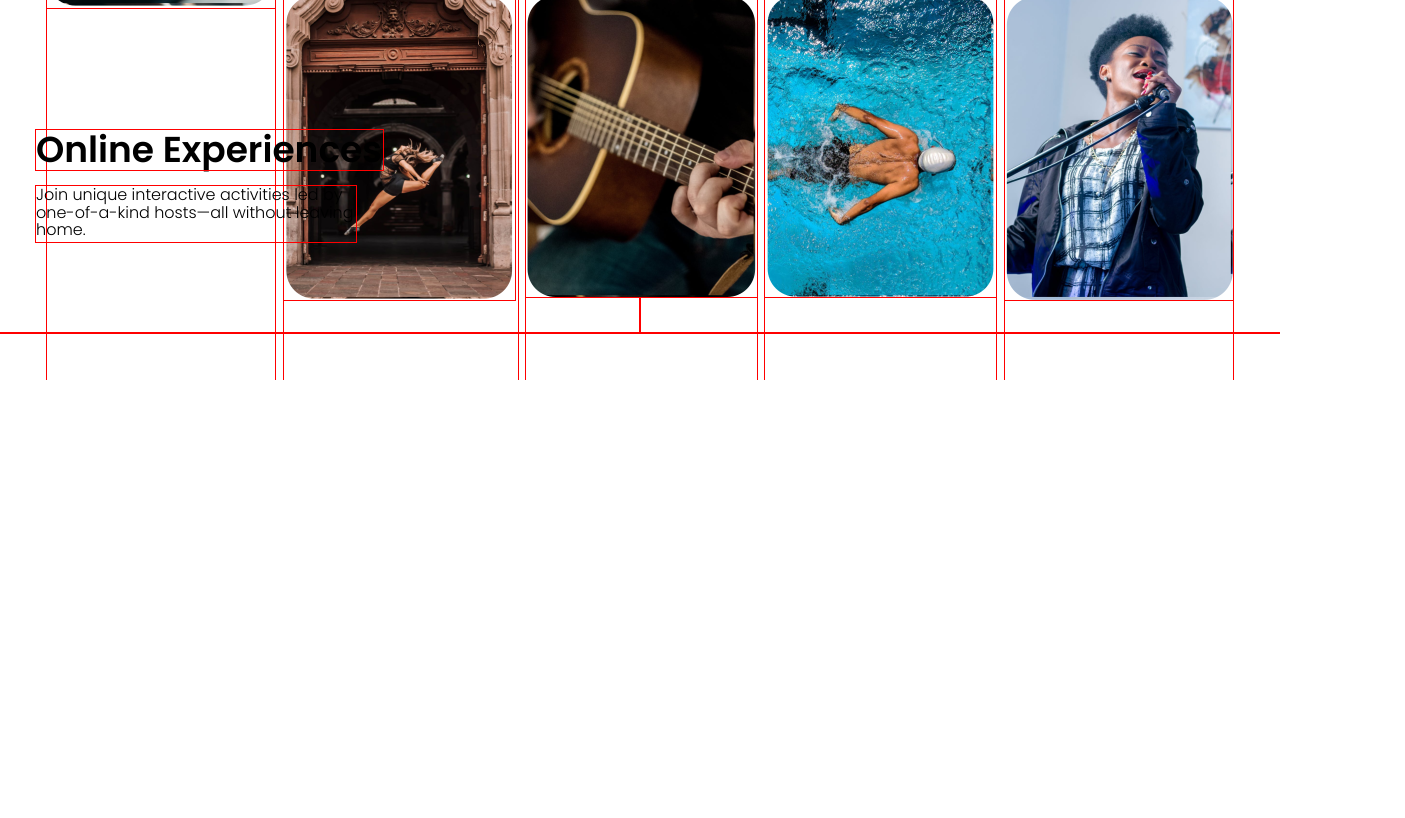
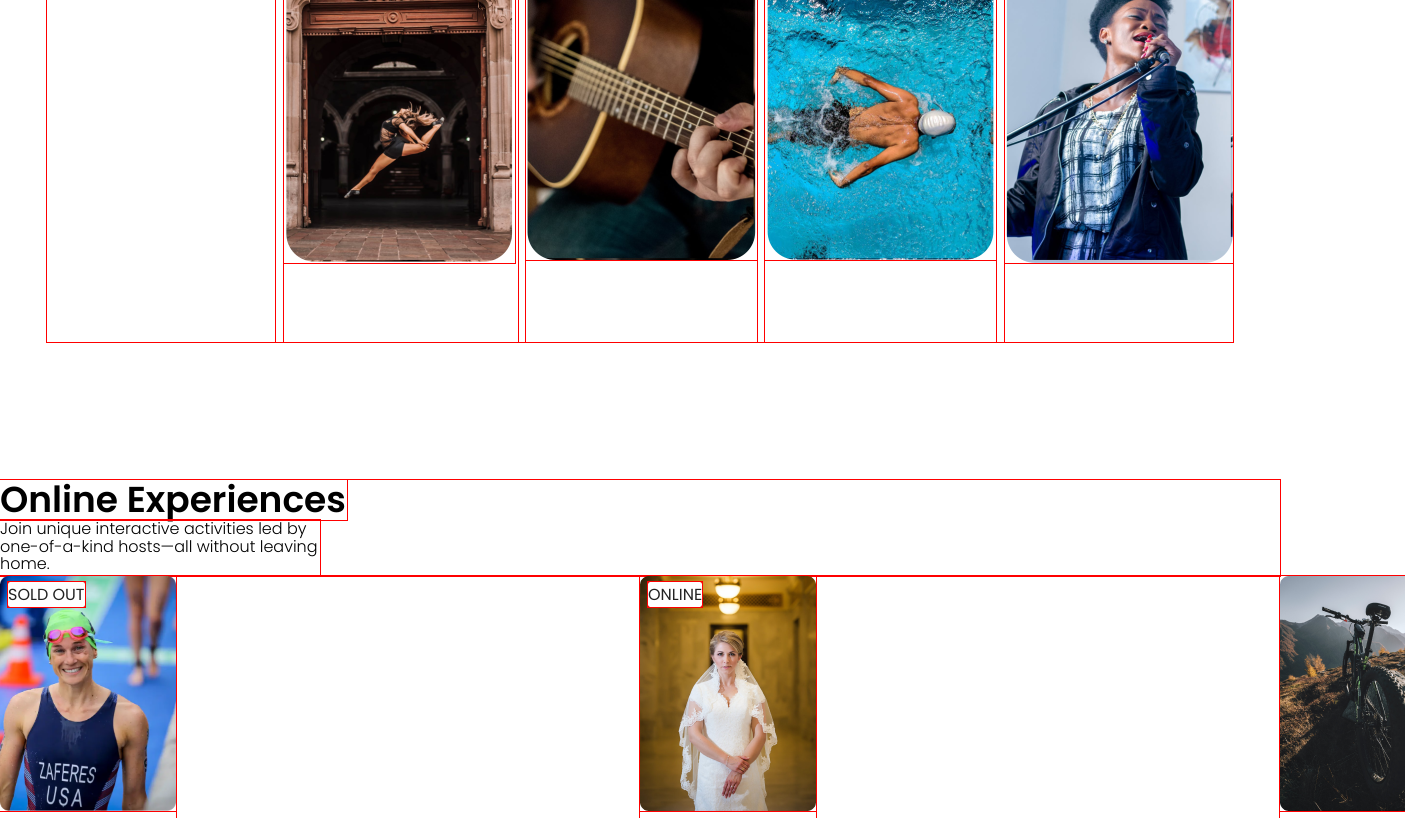
Before and after one commit to asbhogal/React-Airbnb-Experiences-Landing-Page, a React app: page / in a window 1280 px wide. Shown: the part 520-1338 px from the top of the page, 1405 px wide, since content can reach past the window. Before the commit the page ends 900 px from the top, so only its background shows below. Built offline with nearby package versions, Linux system fonts and the light colour scheme; the HTML template or start-up script is replaced by a standard one.

Commit message:
additional content and styling

```diff
--- a/src/components/Body.jsx
+++ b/src/components/Body.jsx
@@ -7,6 +7,9 @@ import keyboardImage from '../mockups/keyboard-image.png';
 import swimmingImage from '../mockups/swimming-image.png';
 import meditationImage from '../mockups/meditation-image.png';
 import singingImage from '../mockups/singing-image.png';
+import katieZaferesImage from '../mockups/Katie-Zaferes-Image.png';
+import learnWeddingPhotographyImage from '../mockups/Learn-Wedding-Photography-Image.png';
+import groupMountainBikingImage from '../mockups/Group-Mountain-Biking-Image.png';
 
 const Body = (props) => {
     return (
@@ -44,9 +47,27 @@ const Body = (props) => {
                 <h1 className="OnlineExperiencesHeading">Online Experiences</h1>
                 <h2 className="InteractiveActivitiesSubheading">Join unique interactive activities led by one-of-a-kind hosts—all without leaving home.</h2>
                 <div className="OnlineExperiencesCards">
-                    <div className="OnlineExperienceCard LifeLessons"></div>
-                    <div className="OnlineExperienceCard WeddingPhotography"></div>
-                    <div className="OnlineExperienceCard MountainBiking"></div>
+                    <div className="OnlineExperienceCard LifeLessons">
+                        <div className="OnlineExperiencePicture">
+                            <div className="OnlineExperienceStatusBadge">
+                                <p className="OnlineExperienceStatus">Sold Out</p>
+                            </div>
+                            <img src={ katieZaferesImage }></img>
+                        </div>
+                    </div>
+                    <div className="OnlineExperienceCard WeddingPhotography">
+                        <div className="OnlineExperiencePicture">
+                            <div className="OnlineExperienceStatusBadge">
+                                <p className="OnlineExperienceStatus">Online</p>
+                            </div>
+                            <img src={ learnWeddingPhotographyImage }></img>
+                        </div>
+                    </div>
+                    <div className="OnlineExperienceCard MountainBiking">
+                        <div className="OnlineExperiencePicture">
+                            <img src={ groupMountainBikingImage }></img>
+                        </div>
+                    </div>
                 </div>
             </section>
         </div>
--- a/src/scss/_partials/_components/_body.scss
+++ b/src/scss/_partials/_components/_body.scss
@@ -1,3 +1,5 @@
+@use '../variables' as *;
+
 .Body {
     display: flex;
     flex-direction: column;
@@ -7,8 +9,7 @@
 
 .Masonry {
     display: grid;
-    height: 232px;
-    top: 172.8px;
+    top: 135px;
     position: absolute;
     grid-template-columns: auto auto auto auto auto;
     gap: 8.44px;
@@ -37,21 +38,44 @@
 }
 
 .ExperiencesSection {
+    display: flex;
+    flex-direction: column;
     position: absolute;
     left: 0;
-    top: 290px;
+    top: 1000px;
+    width: 100%;
+    .OnlineExperiencesCards {
+        display: flex;
+        justify-content: space-between;
+    }
     .OnlineExperiencesHeading {
-        position: absolute;
         width: 347px;
         height: 40px;
         left: 36px;
         top: 360px;
     }
     .InteractiveActivitiesSubheading {
-        position: absolute;
         width: 320px;
         height: 56px;
         left: 36px;
         top: 416px;
     }
 }
+
+.OnlineExperiencePicture {
+    position: absolute;
+}
+
+.OnlineExperiencePicture img {
+    height: 235px;
+}
+
+.OnlineExperienceStatusBadge {
+    position: absolute;
+    top: 6px;
+    left: 8px;
+    background-color: $White;
+    color: $RaisinBlack;
+    border-radius: 2px;
+    text-transform: uppercase;
+}
--- a/src/scss/_partials/_components/_container.scss
+++ b/src/scss/_partials/_components/_container.scss
@@ -1,4 +1,3 @@
 .Container {
-    height: 853px;
     background: #FFFFFF;
 }
--- a/src/scss/_partials/_typography.scss
+++ b/src/scss/_partials/_typography.scss
@@ -1,3 +1,5 @@
+@import url('https://fonts.googleapis.com/css2?family=Poppins:wght@300;400;600&display=swap');
+
 /****** POPPINS - SEMIBOLD - 600 ******/
 
 @font-face {
@@ -31,6 +33,8 @@
     font-display: swap;
 }
 
+/********** FONT STYLING **********/
+
 #root {
     font-family: 'Poppins', sans-serif;
 }
```
Also changed, not shown: 7 other files (tests, documents, lock files or other folders).
